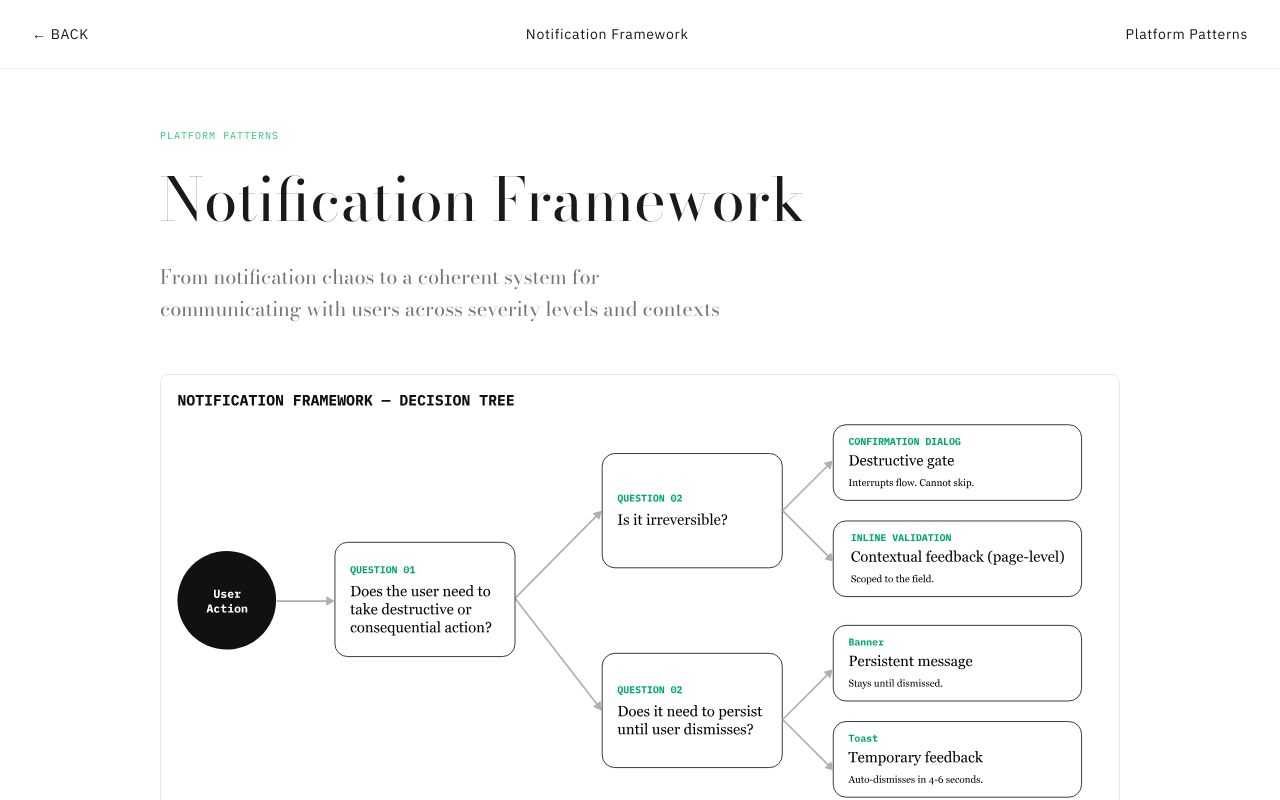
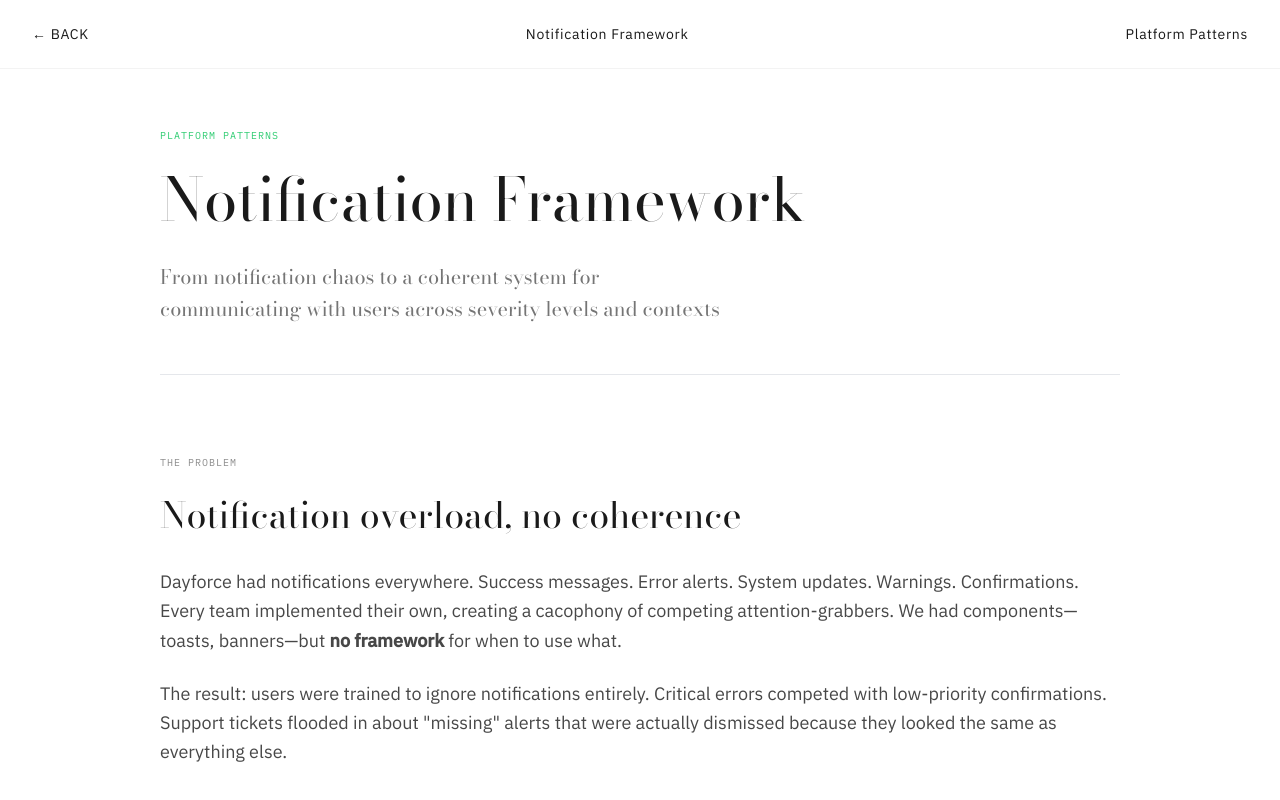
Before and after one commit to angieyoo/portfolio, a Next.js app: page /work/notification-framework in a window 1280 px wide. Shown: the top 800 px of the page. Built offline with nearby package versions, Linux system fonts and the light colour scheme.

Commit message:
Update page.tsx

```diff
--- a/app/work/notification-framework/page.tsx
+++ b/app/work/notification-framework/page.tsx
@@ -58,10 +58,10 @@ export default function NotificationFramework() {
           </p>
         </section>
         {/* Hero image */}
-        <ZoomableImage
+        {/* <ZoomableImage
           src="/images/notification.svg"
           alt="Notification Framework — Decision Tree"
-        />
+        /> */}
 
 
         {/* Hero image */}
```
